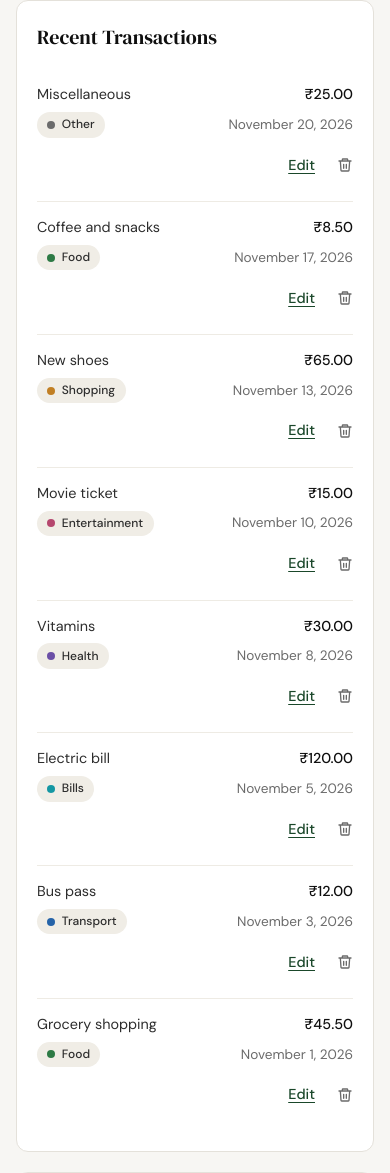
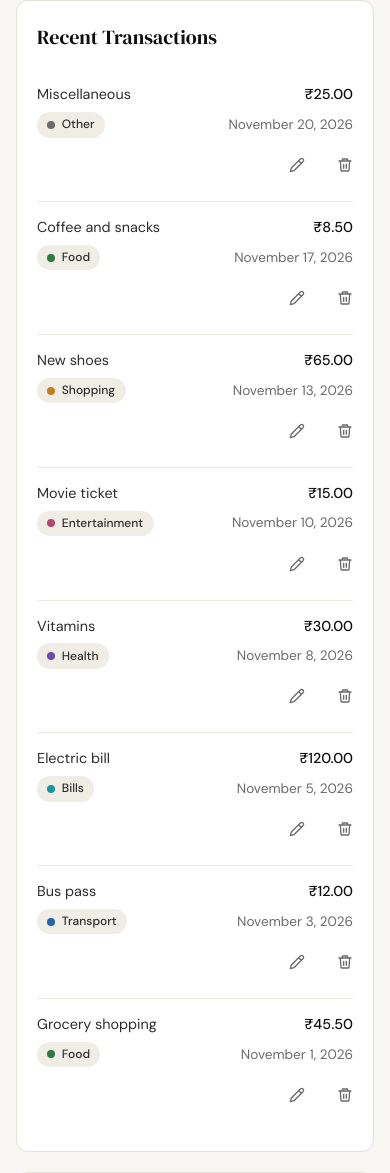
Before and after one commit to Aarushi17Gupta/spendly, a Flask app: page /profile in a window 390 px wide. Shown: the part 733-1906 px from the top of the page. Run offline with Flask 3, Linux system fonts and the light colour scheme; the visitor is signed in with stand-in values (Sample User, id 1); data comes from the database, SQL or seed files in the repository.

Commit message:
feat: let users edit expenses from a pencil icon (#14)
Co-Authored-By: Claude Opus 5.5 <noreply@anthropic.com>

```diff
--- a/static/css/profile.css
+++ b/static/css/profile.css
@@ -258,25 +258,14 @@
     color: var(--ink);
 }
 
-.tx-edit {
-    display: inline-flex;
-    align-items: center;
-    min-height: 32px;
-    font-weight: 500;
-    color: var(--accent);
-    text-decoration: underline;
-    text-underline-offset: 0.2em;
-}
-
-.tx-edit:hover { color: var(--ink); }
-
 .tx-actions {
     display: inline-flex;
     align-items: center;
-    gap: 0.5rem;
+    gap: 0.25rem;
     white-space: nowrap;
 }
 
+.tx-edit,
 .tx-delete {
     display: inline-flex;
     align-items: center;
@@ -285,6 +274,12 @@
     min-height: 32px;
     border-radius: var(--radius-sm);
     color: var(--ink-muted);
+}
+
+.tx-edit:hover,
+.tx-edit:focus-visible {
+    background: var(--accent-light);
+    color: var(--accent);
 }
 
 .tx-delete:hover,
@@ -451,18 +446,14 @@
         text-align: right;
     }
 
-    .tx-edit {
+    .tx-edit,
+    .tx-delete {
         min-width: 44px;
         min-height: 44px;
-        justify-content: flex-end;
     }
 
     /* The negative margin aligns the icon, not its tap area, with the date. */
-    .tx-delete {
-        min-width: 44px;
-        min-height: 44px;
-        margin-right: -14px;
-    }
+    .tx-delete { margin-right: -14px; }
 
     .tx-table .tx-date {
         grid-area: date;
--- a/templates/profile.html
+++ b/templates/profile.html
@@ -86,7 +86,7 @@
                         <td role="cell" class="tx-amount">{{ money(tx.amount) }}</td>
                         <td role="cell" class="tx-action">
                             <span class="tx-actions">
-                                <a class="tx-edit" href="{{ url_for('edit_expense', id=tx.id) }}" aria-label="Edit {{ tx.description or tx.category }}, {{ money(tx.amount) }}, {{ tx.date }}">Edit</a>
+                                <a class="tx-edit" href="{{ url_for('edit_expense', id=tx.id) }}" title="Edit" aria-label="Edit {{ tx.description or tx.category }}, {{ money(tx.amount) }}, {{ tx.date }}"><svg width="16" height="16" viewBox="0 0 24 24" fill="none" stroke="currentColor" stroke-width="2" stroke-linecap="round" stroke-linejoin="round" aria-hidden="true" focusable="false"><path d="M17 3a2.83 2.83 0 0 1 4 4L7.5 20.5 2 22l1.5-5.5zM14.5 5.5l4 4"/></svg></a>
                                 <a class="tx-delete" href="{{ url_for('delete_expense', id=tx.id) }}" title="Delete" aria-label="Delete {{ tx.description or tx.category }}, {{ money(tx.amount) }}, {{ tx.date }}"><svg width="16" height="16" viewBox="0 0 24 24" fill="none" stroke="currentColor" stroke-width="2" stroke-linecap="round" stroke-linejoin="round" aria-hidden="true" focusable="false"><path d="M3 6h18M8 6V4a1 1 0 0 1 1-1h6a1 1 0 0 1 1 1v2M19 6l-1 14a1 1 0 0 1-1 1H7a1 1 0 0 1-1-1L5 6M10 11v6M14 11v6"/></svg></a>
                             </span>
                         </td>
```
